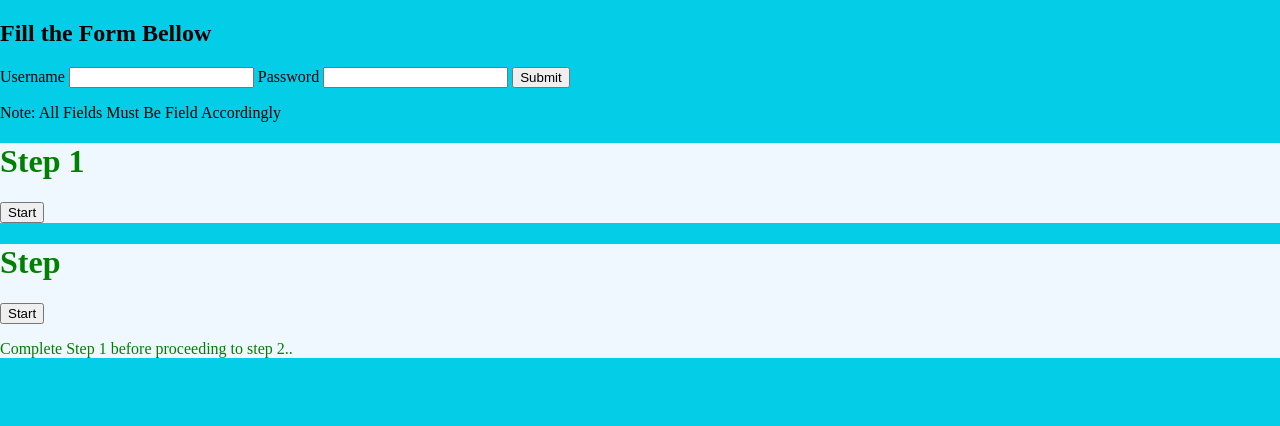
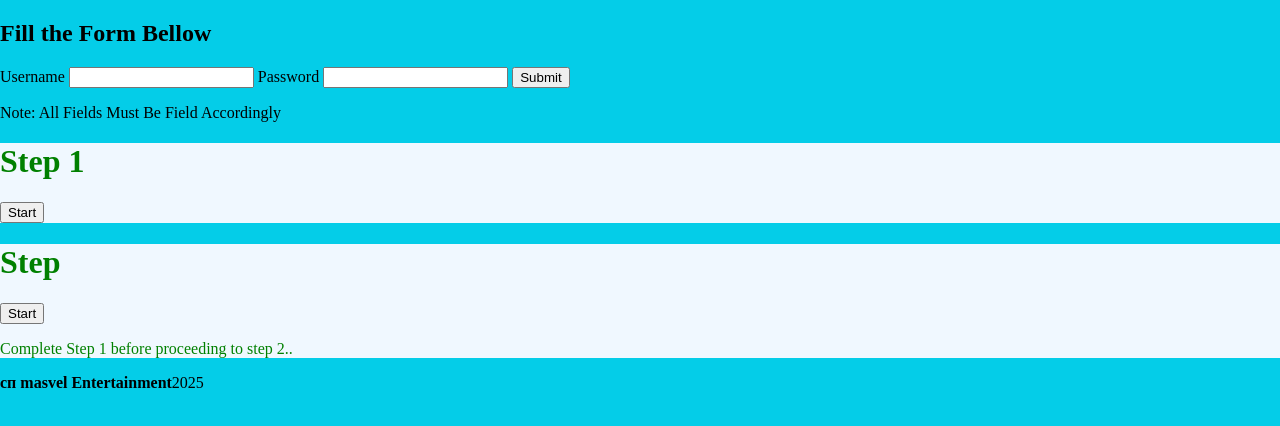
Before and after one commit to segun-dev/repo3, a plain HTML site: page index.html in a window 1280 px wide. Drawn offline with Linux system fonts and the light colour scheme.

Commit message:
add footer

```diff
--- a/index.html
+++ b/index.html
@@ -26,6 +26,8 @@
         <button>Start</button>
         <p>Complete Step 1 before proceeding to step 2..</p>
     </div>
-
+<footer>
+    <p><strong>c&pcy; masvel Entertainment</strong>2025</p>
+</footer>
 </body>
 </html>
```
